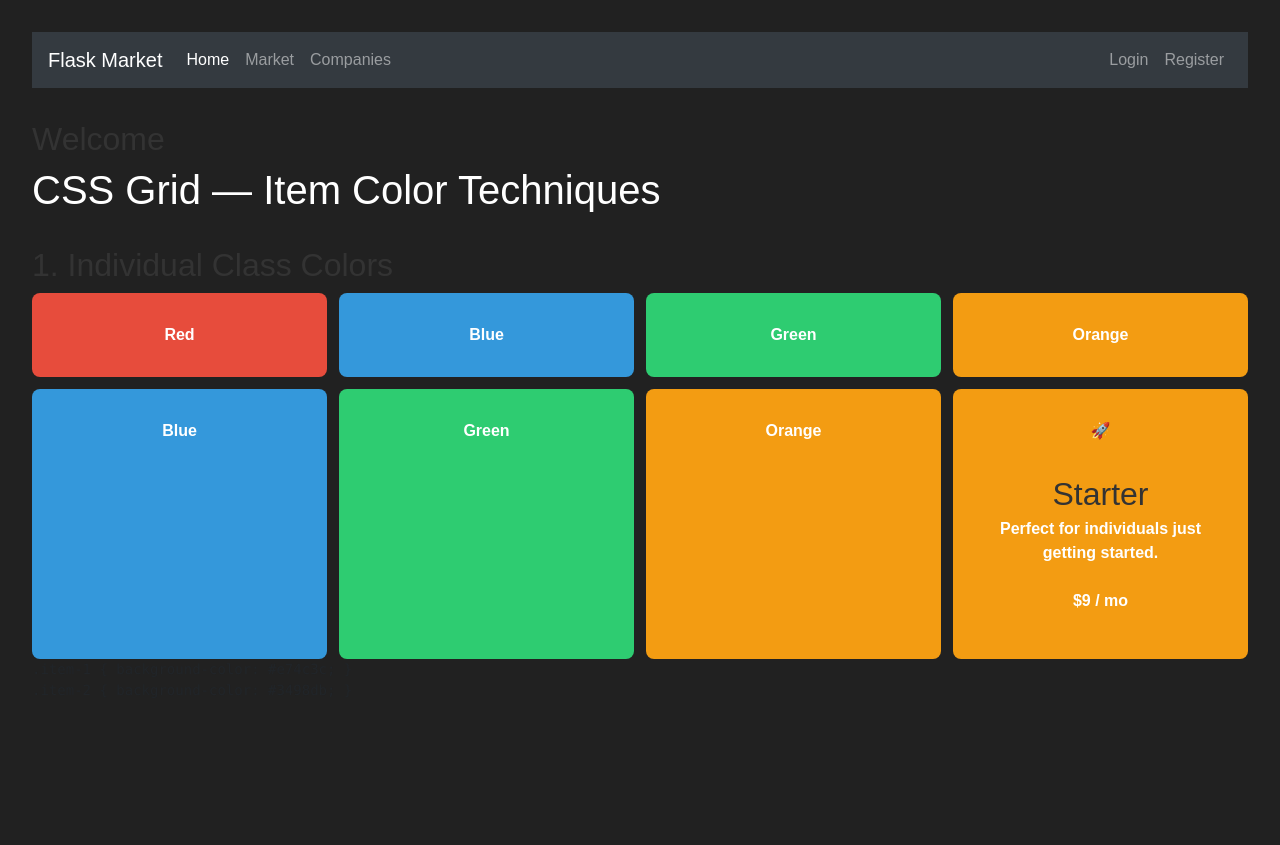
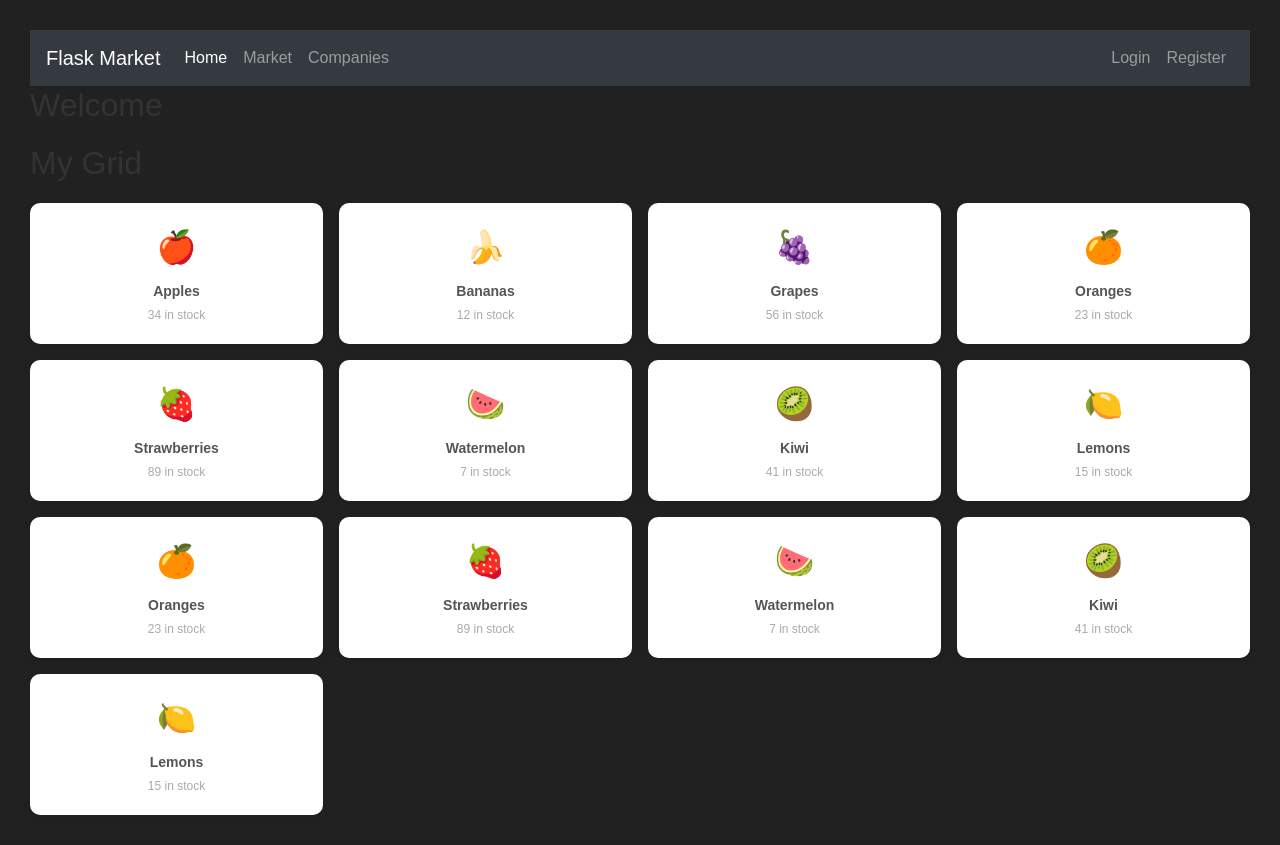
Before and after one commit to mrmcdog23/vfxdb, a Flask app: page /companies in a window 1280 px wide. Before the commit the page ends 659 px from the top, so only its background shows below. Run offline with Flask 3, Linux system fonts and the light colour scheme; some libraries are stand-ins or nearby versions.

Commit message:
updated readme

```diff
--- a/market/static/js/company.js
+++ b/market/static/js/company.js
@@ -1,12 +1,33 @@
-var get_people = function () {
-    fetch('/people', { method: 'GET' })
-        .then(function (response) { return response.json(); })
-        .then(function (data) { return callback(data); })
-        .catch(function (error) { return console.log(error); });
-};
-var callback = function (data) {
-    console.log(data);
-    document.getElementById('root').innerHTML
-        = " <h1>First Name: ".concat(data.firstname, "</h1>\n            <p>Last Name: ").concat(data.lastname, "</p>\n            <p>Age: ").concat(data.age, "</p>\n            <p>Worked at:</p>\n            <ol>\n                <li>").concat(data.companies[0], "</li>\n                <li>").concat(data.companies[1], "</li>\n            </ol>");
-};
-get_people();
+// Data for grid items
+const items = [
+  { icon: "🍎", label: "Apples",   count: 34 },
+  { icon: "🍌", label: "Bananas",  count: 12 },
+  { icon: "🍇", label: "Grapes",   count: 56 },
+  { icon: "🍊", label: "Oranges",  count: 23 },
+  { icon: "🍓", label: "Strawberries", count: 89 },
+  { icon: "🍉", label: "Watermelon",   count: 7  },
+  { icon: "🥝", label: "Kiwi",     count: 41 },
+  { icon: "🍋", label: "Lemons",   count: 15 },
+  { icon: "🍊", label: "Oranges",  count: 23 },
+  { icon: "🍓", label: "Strawberries", count: 89 },
+  { icon: "🍉", label: "Watermelon",   count: 7  },
+  { icon: "🥝", label: "Kiwi",     count: 41 },
+  { icon: "🍋", label: "Lemons",   count: 15 },
+];
+
+// Get the grid container
+const grid = document.getElementById("grid");
+
+// Loop through items and build grid cards
+items.forEach(item => {
+  const card = document.createElement("div");
+  card.classList.add("grid-item");
+
+  card.innerHTML = `
+    <div class="icon">${item.icon}</div>
+    <div class="label">${item.label}</div>
+    <div class="number">${item.count} in stock</div>
+  `;
+
+  grid.appendChild(card);
+});
--- a/market/templates/companies.html
+++ b/market/templates/companies.html
@@ -5,52 +5,63 @@
 {% block content %}
 <h2>Welcome</h2>
   <style>
+    * { box-sizing: border-box; margin: 0; padding: 0; }
+
     body {
-      font-family: sans-serif;
-      padding: 2rem;
-      background: #f0f0f0;
+      font-family: Arial, sans-serif;
+      padding: 30px;
+      background: #f0f2f5;
     }
 
-    h2 { margin-top: 2rem; color: #333; }
-
-    /* ── 1. Individual item colors ── */
-    .grid-basic {
-      display: grid;
-      grid-template-columns: repeat(4, 1fr);
-      gap: 12px;
+    h2 {
+      margin-bottom: 20px;
+      color: #333;
     }
 
-    .grid-basic .item { padding: 30px; border-radius: 8px; text-align: center; font-weight: bold; color: #fff; }
-    .item-1 { background-color: #e74c3c; }
-    .item-2 { background-color: #3498db; }
-    .item-3 { background-color: #2ecc71; }
-    .item-4 { background-color: #f39c12; }
+    .grid-container {
+      display: grid;
+      grid-template-columns: repeat(auto-fill, minmax(250px, 1fr));
+      gap: 16px;
+    }
+
+    .grid-item {
+      background: #ffffff;
+      border-radius: 10px;
+      padding: 20px;
+      text-align: center;
+      box-shadow: 0 2px 8px rgba(0,0,0,0.1);
+      transition: transform 0.2s;
+      cursor: pointer;
+    }
+
+    .grid-item:hover {
+      transform: translateY(-4px);
+    }
+
+    .grid-item .icon {
+      font-size: 32px;
+      margin-bottom: 10px;
+    }
+
+    .grid-item .label {
+      font-size: 14px;
+      color: #555;
+      font-weight: bold;
+    }
+
+    .grid-item .number {
+      font-size: 12px;
+      color: #aaa;
+      margin-top: 4px;
+    }
   </style>
 </head>
 <body>
 
-  <h1>CSS Grid — Item Color Techniques</h1>
-  <!-- 1 -->
-  <h2>1. Individual Class Colors</h2>
-  <div class="grid-basic">
-    <div class="item item-1">Red</div>
-    <div class="item item-2">Blue</div>
-    <div class="item item-3">Green</div>
-    <div class="item item-4">Orange</div>
-    <div class="item item-2">Blue</div>
-    <div class="item item-3">Green</div>
-    <div class="item item-4">Orange</div>
-    <div class="item item-4">
-      <div class="text-3xl mb-3">🚀</div>
-      <h2 class="font-semibold text-gray-800 mb-1">Starter</h2>
-      <p class="text-sm text-gray-500">Perfect for individuals just getting started.</p>
-      <p class="mt-4 text-indigo-600 font-bold">$9 / mo</p>
-    </div>
+  <h2>My Grid</h2>
+  <div class="grid-container" id="grid"></div>
 
-
-  </div>
-  <pre><code>.item-1 { background-color: #e74c3c; }
-.item-2 { background-color: #3498db; }</code></pre>
+  <script src="static/js/company.js"></script>
 
 </body>
 </html>
```
